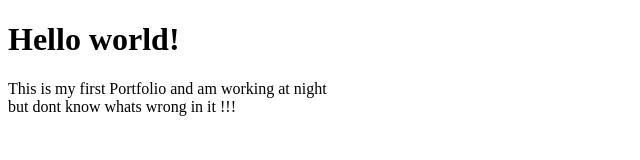
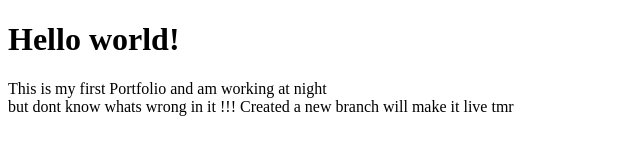
Before and after one commit to sagarpanwar1/portfolio, a plain HTML site: page index.html in a window 1280 px wide. Shown: the whole page, without its empty margins (0-640 px from the left). Drawn offline with Linux system fonts and the light colour scheme.

Commit message:
changes
lorem ipsum

```diff
--- a/index.html
+++ b/index.html
@@ -11,6 +11,9 @@
     <p>This is my first Portfolio and am working at night <br>
     but dont know whats wrong in it !!!
 
+    Created a new branch will make it live tmr
+
+
     </p>
 </body>
 </html>
```
